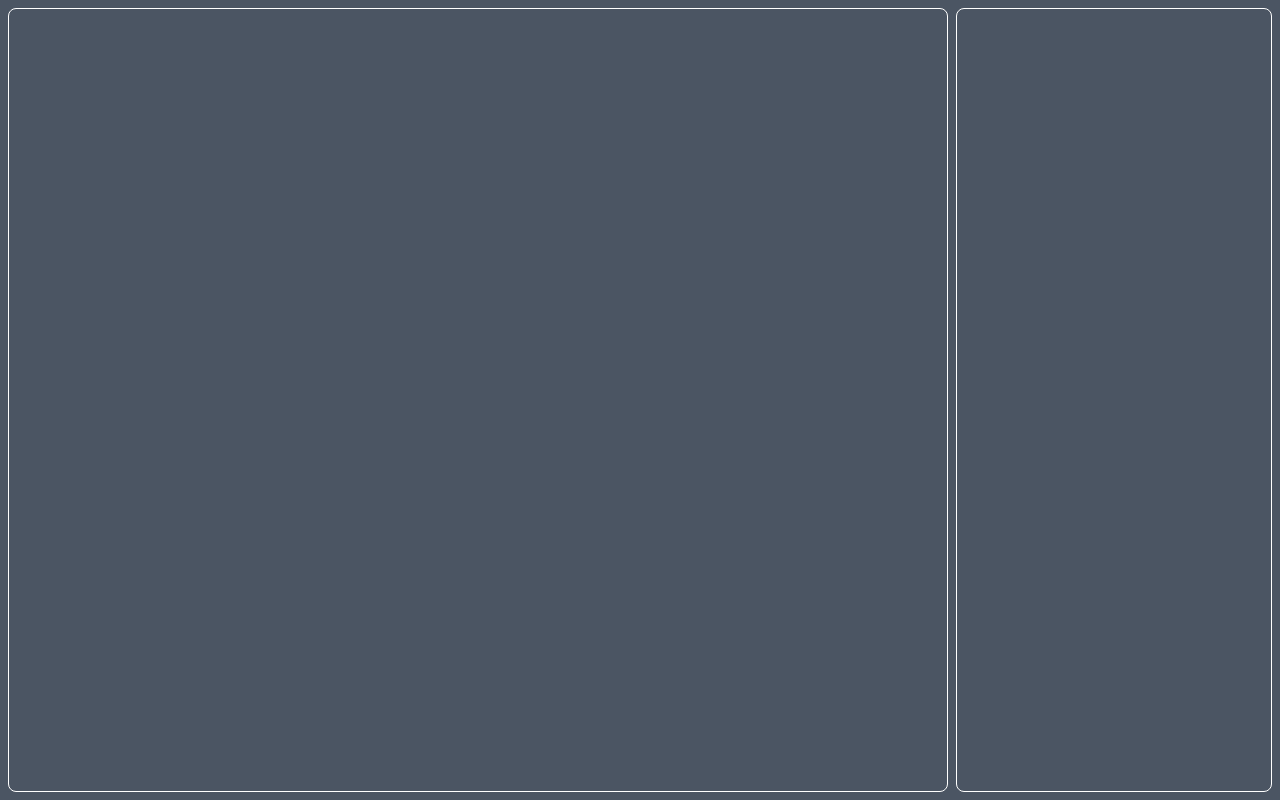
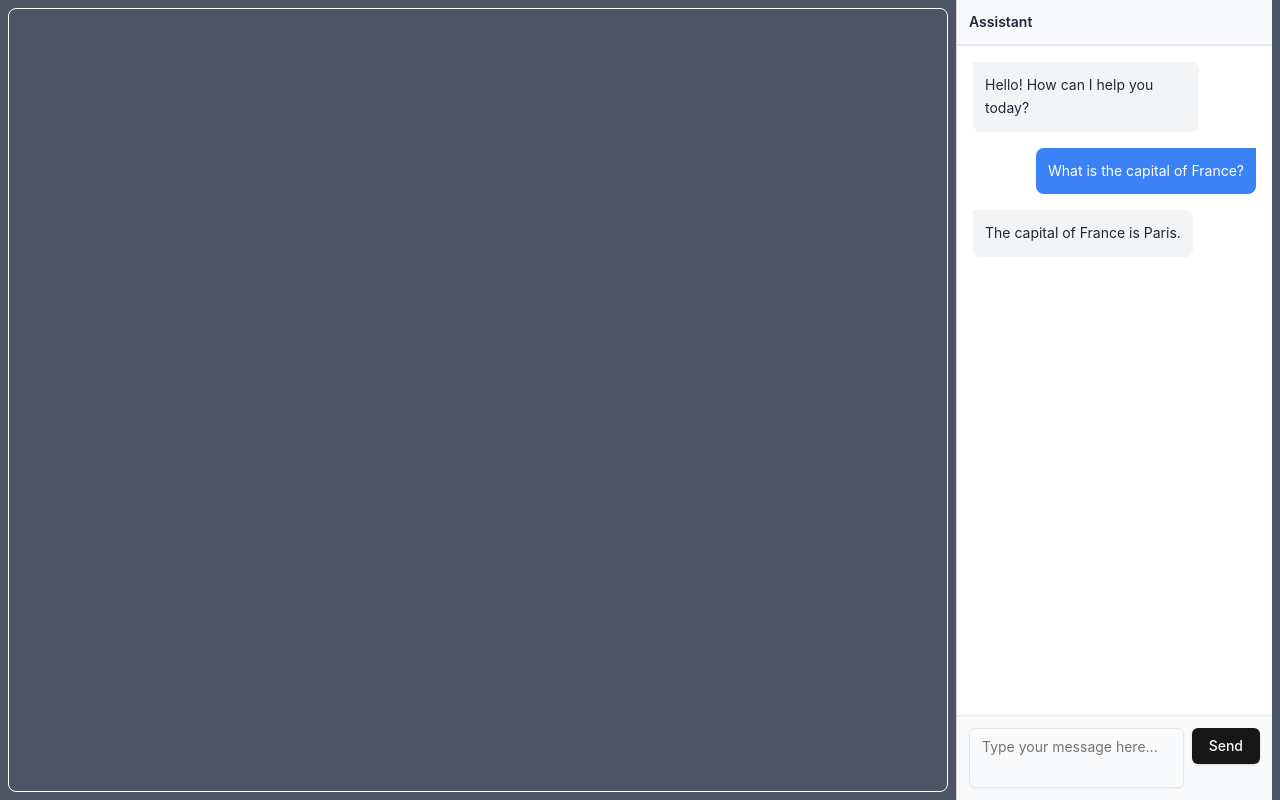
Before and after one commit to MadisonEvans94/HTMLAgent, a React (Vite) app in the folder frontend/: page / in a window 1280 px wide. Built offline with nearby package versions, Linux system fonts and the light colour scheme.

Commit message:
dummy message chain created

```diff
--- a/frontend/package.json
+++ b/frontend/package.json
@@ -10,6 +10,8 @@
     "preview": "vite preview"
   },
   "dependencies": {
+    "@radix-ui/react-scroll-area": "^1.2.2",
+    "@radix-ui/react-separator": "^1.1.1",
     "@radix-ui/react-slot": "^1.1.1",
     "class-variance-authority": "^0.7.1",
     "clsx": "^2.1.1",
--- a/frontend/src/components/ChatPane.tsx
+++ b/frontend/src/components/ChatPane.tsx
@@ -1,8 +1,115 @@
 import React from 'react';
 import { Pane } from './Pane';
 
+import { Separator } from './ui/separator';
+import { ScrollArea } from './ui/scroll-area';
+import { Button } from './ui/button';
+import { Textarea } from './ui/textarea';
+
+// This is the main ChatPane component.
+// It uses a vertical layout: a header, a scrollable message area, and a footer input area.
+// Messages are rendered using the MessageBubble subcomponent.
 export const ChatPane: React.FC = () => {
-	return <Pane className='w-1/4 py-2'>
-        <div className='border border-white rounded-lg h-full'></div>
-    </Pane>;
+	type Message = {
+		role: 'assistant' | 'user';
+		content: string;
+	};
+
+	const messages: Message[] = [
+		{ role: 'assistant', content: 'Hello! How can I help you today?' },
+		{ role: 'user', content: 'What is the capital of France?' },
+		{ role: 'assistant', content: 'The capital of France is Paris.' },
+	];
+
+
+	return (
+		<Pane className='w-1/4 h-full flex flex-col border-l border-gray-300 bg-white'>
+			<Header />
+			<Separator />
+			<MessagesScrollArea messages={messages} />
+			<Separator />
+			<FooterInput />
+		</Pane>
+	);
 };
+
+/** Header: A simple top header bar for the chat pane. */
+const Header: React.FC = () => {
+	return (
+		<div className='p-3 flex items-center justify-between bg-gray-50 border-b border-gray-200'>
+			<h2 className='text-sm font-semibold text-gray-800'>Assistant</h2>
+		</div>
+	);
+};
+
+/** MessagesScrollArea: A scrollable area containing the message list. */
+interface MessagesScrollAreaProps {
+	messages: { role: 'user' | 'assistant'; content: string }[];
+}
+
+const MessagesScrollArea: React.FC<MessagesScrollAreaProps> = ({
+	messages,
+}) => {
+	return (
+		<div className='flex-1 overflow-hidden'>
+			<ScrollArea className='h-full w-full p-4'>
+				<div className='flex flex-col space-y-4'>
+					{messages.map((msg, idx) => (
+						<MessageBubble
+							key={idx}
+							role={msg.role}
+							content={msg.content}
+						/>
+					))}
+				</div>
+			</ScrollArea>
+		</div>
+	);
+};
+
+/** MessageBubble: Displays a message bubble aligned depending on the role.
+ *  - Assistant messages: left-aligned, lighter background.
+ *  - User messages: right-aligned, highlighted background.
+ */
+interface MessageBubbleProps {
+	role: 'user' | 'assistant';
+	content: string;
+}
+
+const MessageBubble: React.FC<MessageBubbleProps> = ({ role, content }) => {
+	const isUser = role === 'user';
+
+	return (
+		<div className={`flex ${isUser ? 'justify-end' : 'justify-start'}`}>
+			<div
+				className={`max-w-[80%] rounded-lg p-3 text-sm leading-relaxed
+          ${
+				isUser
+					? 'bg-blue-500 text-white rounded-tr-none'
+					: 'bg-gray-100 text-gray-800 rounded-tl-none'
+			}`}
+			>
+				{content}
+			</div>
+		</div>
+	);
+};
+
+/** FooterInput: Displays a textarea for input and a send button.
+ *  For a GPT-like chat, typically just a large textarea and a send button.
+ */
+const FooterInput: React.FC = () => {
+	return (
+		<div className='p-3 bg-gray-50'>
+			<div className='flex items-start space-x-2'>
+				<div className='flex-1'>
+					<Textarea
+						placeholder='Type your message here...'
+						className='resize-none'
+					/>
+				</div>
+				<Button variant='default'>Send</Button>
+			</div>
+		</div>
+	);
+};
--- /dev/null
+++ b/frontend/src/components/ui/scroll-area.tsx
@@ -0,0 +1,46 @@
+import * as React from "react"
+import * as ScrollAreaPrimitive from "@radix-ui/react-scroll-area"
+
+import { cn } from "@/lib/utils"
+
+const ScrollArea = React.forwardRef<
+  React.ElementRef<typeof ScrollAreaPrimitive.Root>,
+  React.ComponentPropsWithoutRef<typeof ScrollAreaPrimitive.Root>
+>(({ className, children, ...props }, ref) => (
+  <ScrollAreaPrimitive.Root
+    ref={ref}
+    className={cn("relative overflow-hidden", className)}
+    {...props}
+  >
+    <ScrollAreaPrimitive.Viewport className="h-full w-full rounded-[inherit]">
+      {children}
+    </ScrollAreaPrimitive.Viewport>
+    <ScrollBar />
+    <ScrollAreaPrimitive.Corner />
+  </ScrollAreaPrimitive.Root>
+))
+ScrollArea.displayName = ScrollAreaPrimitive.Root.displayName
+
+const ScrollBar = React.forwardRef<
+  React.ElementRef<typeof ScrollAreaPrimitive.ScrollAreaScrollbar>,
+  React.ComponentPropsWithoutRef<typeof ScrollAreaPrimitive.ScrollAreaScrollbar>
+>(({ className, orientation = "vertical", ...props }, ref) => (
+  <ScrollAreaPrimitive.ScrollAreaScrollbar
+    ref={ref}
+    orientation={orientation}
+    className={cn(
+      "flex touch-none select-none transition-colors",
+      orientation === "vertical" &&
+        "h-full w-2.5 border-l border-l-transparent p-[1px]",
+      orientation === "horizontal" &&
+        "h-2.5 flex-col border-t border-t-transparent p-[1px]",
+      className
+    )}
+    {...props}
+  >
+    <ScrollAreaPrimitive.ScrollAreaThumb className="relative flex-1 rounded-full bg-border" />
+  </ScrollAreaPrimitive.ScrollAreaScrollbar>
+))
+ScrollBar.displayName = ScrollAreaPrimitive.ScrollAreaScrollbar.displayName
+
+export { ScrollArea, ScrollBar }
--- /dev/null
+++ b/frontend/src/components/ui/separator.tsx
@@ -0,0 +1,29 @@
+import * as React from "react"
+import * as SeparatorPrimitive from "@radix-ui/react-separator"
+
+import { cn } from "@/lib/utils"
+
+const Separator = React.forwardRef<
+  React.ElementRef<typeof SeparatorPrimitive.Root>,
+  React.ComponentPropsWithoutRef<typeof SeparatorPrimitive.Root>
+>(
+  (
+    { className, orientation = "horizontal", decorative = true, ...props },
+    ref
+  ) => (
+    <SeparatorPrimitive.Root
+      ref={ref}
+      decorative={decorative}
+      orientation={orientation}
+      className={cn(
+        "shrink-0 bg-border",
+        orientation === "horizontal" ? "h-[1px] w-full" : "h-full w-[1px]",
+        className
+      )}
+      {...props}
+    />
+  )
+)
+Separator.displayName = SeparatorPrimitive.Root.displayName
+
+export { Separator }
--- /dev/null
+++ b/frontend/src/components/ui/textarea.tsx
@@ -0,0 +1,22 @@
+import * as React from "react"
+
+import { cn } from "@/lib/utils"
+
+const Textarea = React.forwardRef<
+  HTMLTextAreaElement,
+  React.ComponentProps<"textarea">
+>(({ className, ...props }, ref) => {
+  return (
+    <textarea
+      className={cn(
+        "flex min-h-[60px] w-full rounded-md border border-input bg-transparent px-3 py-2 text-base shadow-sm placeholder:text-muted-foreground focus-visible:outline-none focus-visible:ring-1 focus-visible:ring-ring disabled:cursor-not-allowed disabled:opacity-50 md:text-sm",
+        className
+      )}
+      ref={ref}
+      {...props}
+    />
+  )
+})
+Textarea.displayName = "Textarea"
+
+export { Textarea }
```
Also changed, not shown: 1 other file (tests, documents, lock files or other folders).
